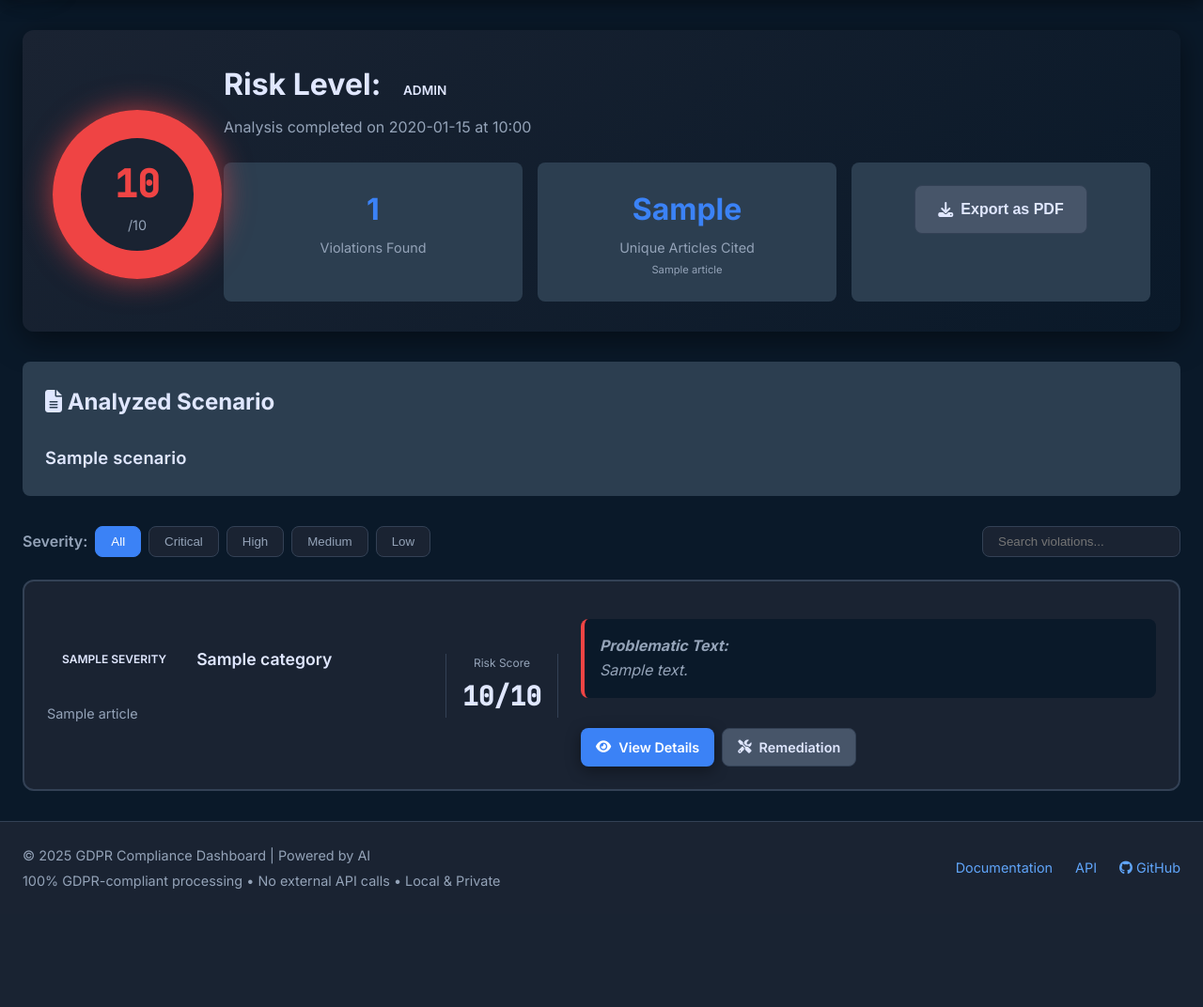
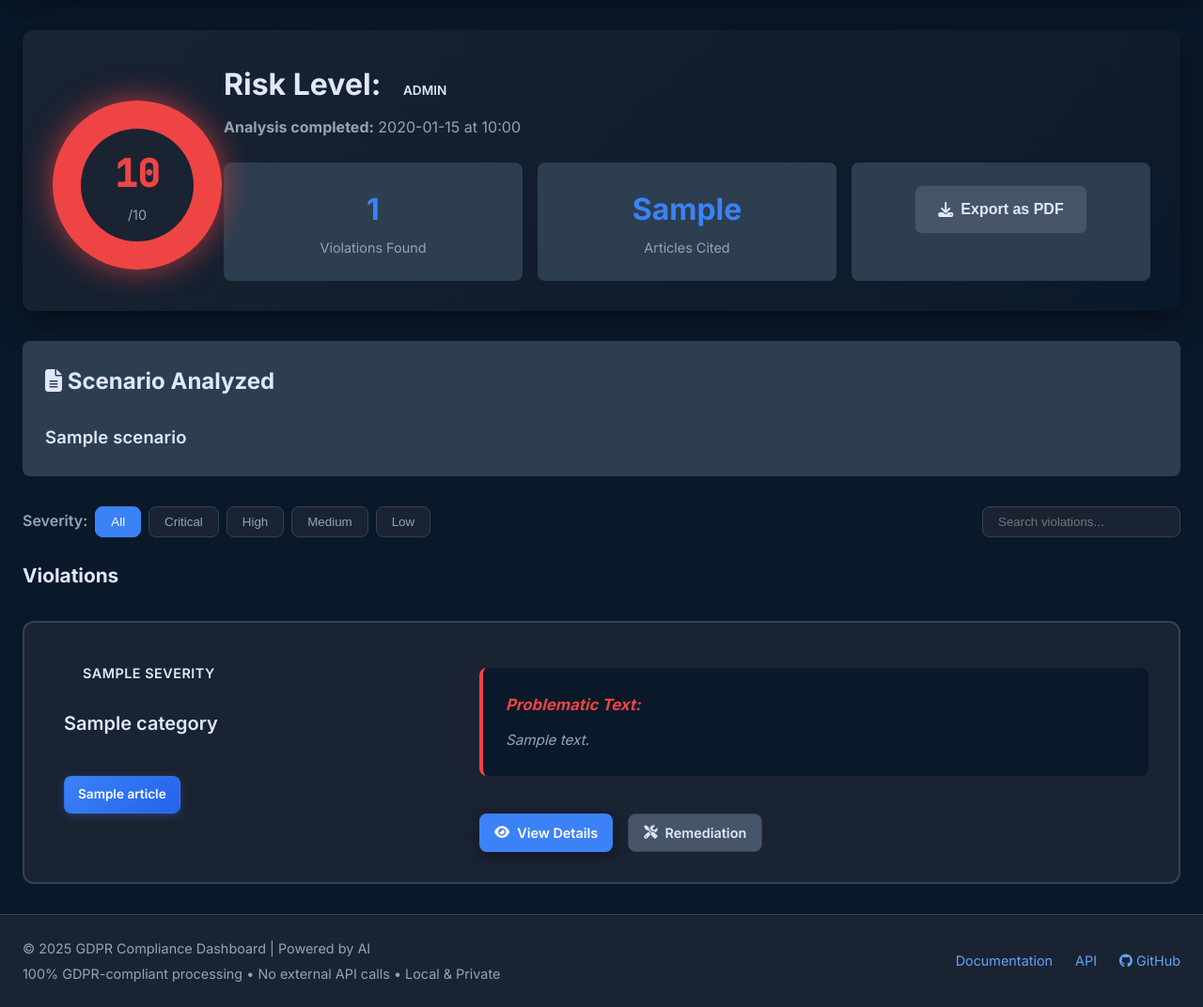
Before and after one commit to Sadegh-rad/GDPR-compliance-RAG, a Flask app: template web_ui/templates/results.html in a window 1280 px wide. Shown: the part 65-1137 px from the top of the page at 94% size. Before the commit the page ends 1011 px from the top, so only its background shows below. Run offline with Flask 3, Linux system fonts and the light colour scheme; the template is opened without the code that fills it: most values are stand-ins (such as "Sample title", 1, 10 or a date in 2020); some libraries are stand-ins or nearby versions.

Commit message:
UI bug fixed

```diff
--- a/web_ui/app.py
+++ b/web_ui/app.py
@@ -320,10 +320,23 @@ def api_analyze():
             # Remove leading/trailing asterisks
             clean_category = clean_category.strip('*').strip()
 
+            # Clean up severity field
+            clean_severity = v_data.severity.strip()
+            clean_severity = clean_severity.replace('**', '')
+            clean_severity = clean_severity.strip('*').strip()
+
+            # Clean up articles list
+            clean_articles = []
+            for article in v_data.articles:
+                clean_art = article.strip()
+                clean_art = clean_art.replace('**', '')
+                clean_art = clean_art.strip('*').strip()
+                clean_articles.append(clean_art)
+
             violation_dict = {
                 'category': clean_category,
-                'severity': v_data.severity,
-                'articles': v_data.articles,
+                'severity': clean_severity,
+                'articles': clean_articles,
                 'risk_score': v_data.risk_score,
                 'evidence': v_data.evidence,
                 'recommendation': v_data.recommendation,
--- a/web_ui/templates/results.html
+++ b/web_ui/templates/results.html
@@ -168,13 +168,13 @@
         background: var(--bg-secondary);
         border: 2px solid var(--border-color);
         border-radius: var(--radius-lg);
-        padding: var(--spacing-lg);
+        padding: var(--spacing-xl);
         position: relative;
         transition: all 0.3s ease;
         display: flex;
         flex-direction: row;
-        align-items: center;
-        gap: var(--spacing-lg);
+        align-items: stretch;
+        gap: var(--spacing-xl);
     }
 
     .violation-card:hover {
@@ -188,7 +188,7 @@
         position: absolute;
         top: 0;
         left: 0;
-        width: 4px;
+        width: 6px;
         height: 100%;
         border-radius: var(--radius-lg) 0 0 var(--radius-lg);
     }
@@ -221,19 +221,22 @@
     }
 
     .article-chip {
-        background: var(--btn-primary);
+        background: linear-gradient(135deg, var(--btn-primary) 0%, #2563EB 100%);
         color: white;
-        padding: var(--spacing-xs) var(--spacing-sm);
-        border-radius: var(--radius-sm);
-        font-size: 0.8rem;
+        padding: 8px 14px;
+        border-radius: var(--radius-md);
+        font-size: 0.85rem;
         font-weight: 600;
         cursor: pointer;
         transition: all 0.3s ease;
+        border: 1px solid rgba(59, 130, 246, 0.3);
+        box-shadow: 0 2px 8px rgba(59, 130, 246, 0.3);
     }
 
     .article-chip:hover {
-        background: var(--btn-primary-hover);
-        box-shadow: var(--glow-blue);
+        background: linear-gradient(135deg, #2563EB 0%, #1D4ED8 100%);
+        box-shadow: 0 4px 12px rgba(59, 130, 246, 0.5);
+        transform: translateY(-2px);
     }
 
     .problematic-text {
@@ -272,25 +275,23 @@
 
 {% block content %}
 <!-- Results Header with Risk Gauge -->
-<div class="results-header">
+<section class="results-header" aria-label="Analysis Summary">
     <div class="risk-gauge-container">
-        <div class="risk-gauge">
+        <div class="risk-gauge" aria-label="Risk Score Gauge">
             <div class="risk-gauge-circle">
                 <div class="risk-gauge-inner">
-                    <div class="risk-score">{{ result.risk_score }}</div>
+                    <div class="risk-score" aria-label="Risk Score">{{ result.risk_score }}</div>
                     <div class="risk-label">/10</div>
                 </div>
             </div>
         </div>
-
         <div style="flex: 1; min-width: 300px;">
             <h1 style="font-size: 2rem; font-weight: 700; margin-bottom: var(--spacing-sm);">
                 Risk Level: <span class="badge badge-{{ result.risk_level|lower }}">{{ result.risk_level }}</span>
             </h1>
             <p style="color: var(--text-secondary); margin-bottom: var(--spacing-lg);">
-                Analysis completed on {{ result.timestamp[:10] }} at {{ result.timestamp[11:16] }}
+                <strong>Analysis completed:</strong> {{ result.timestamp[:10] }} at {{ result.timestamp[11:16] }}
             </p>
-
             <div class="metric-cards">
                 <div class="metric-card">
                     <div class="metric-value">{{ result.total_violations }}</div>
@@ -298,28 +299,7 @@
                 </div>
                 <div class="metric-card">
                     <div class="metric-value" title="Unique articles referenced across all violations">{{ result.articles_cited }}</div>
-                    <div class="metric-label">Unique Articles Cited</div>
-                    {% set unique_articles = [] %}
-                    {% for violation in result.violations %}
-                        {% for article in violation.articles %}
-                            {% set normalized_article = '' %}
-                            {% if 'Article' in article %}
-                                {% set normalized_article = 'Article ' + article.replace('Article', '').replace('(', '-').replace(')', '').replace('**', '').strip() %}
-                            {% elif 'Recital' in article %}
-                                {% set normalized_article = 'Recital ' + article.replace('Recital', '').replace('(', ' ').replace(')', '').replace('**', '').strip() %}
-                            {% else %}
-                                {% set normalized_article = article.replace('**', '').strip() %}
-                            {% endif %}
-                            {% if normalized_article not in unique_articles %}
-                                {% set _ = unique_articles.append(normalized_article) %}
-                            {% endif %}
-                        {% endfor %}
-                    {% endfor %}
-                    <div style="font-size: 0.7rem; color: var(--text-secondary); margin-top: 4px; max-height: 60px; overflow-y: auto;">
-                        {% for article in unique_articles %}
-                            {{ article }}{% if not loop.last %}, {% endif %}
-                        {% endfor %}
-                    </div>
+                    <div class="metric-label">Articles Cited</div>
                 </div>
                 <div class="metric-card">
                     <button class="btn btn-secondary" onclick="GDPRDashboard.exportAnalysis('{{ analysis_id }}', 'pdf')">
@@ -330,105 +310,99 @@
             </div>
         </div>
     </div>
-</div>
+</section>
 
 <!-- Scenario Card -->
-<div class="scenario-card">
-    <h2 class="card-title" style="font-size: 1.5rem; font-weight: 700; color: var(--text-primary); margin-bottom: var(--spacing-lg);"><i class="fas fa-file-alt"></i> Analyzed Scenario</h2>
+<section class="scenario-card" aria-label="Analyzed Scenario">
+    <h2 class="card-title" style="font-size: 1.5rem; font-weight: 700; color: var(--text-primary); margin-bottom: var(--spacing-lg);">
+        <i class="fas fa-file-alt"></i> Scenario Analyzed
+    </h2>
     <div class="scenario-text">{{ result.scenario }}</div>
-</div>
+</section>
 
 <!-- Filter Bar -->
-<div class="filter-bar">
+<nav class="filter-bar" aria-label="Filter Violations">
     <div class="filter-group">
         <span style="color: var(--text-secondary); font-weight: 600;">Severity:</span>
-        <button class="filter-btn active" data-filter="all">All</button>
-        <button class="filter-btn" data-filter="critical">Critical</button>
-        <button class="filter-btn" data-filter="high">High</button>
-        <button class="filter-btn" data-filter="medium">Medium</button>
-        <button class="filter-btn" data-filter="low">Low</button>
+        <button class="filter-btn active" data-filter="all" aria-label="Show all severities">All</button>
+        <button class="filter-btn" data-filter="critical" aria-label="Show critical only">Critical</button>
+        <button class="filter-btn" data-filter="high" aria-label="Show high only">High</button>
+        <button class="filter-btn" data-filter="medium" aria-label="Show medium only">Medium</button>
+        <button class="filter-btn" data-filter="low" aria-label="Show low only">Low</button>
     </div>
-
     <div style="flex: 1;"></div>
-
     <div class="filter-group">
         <input
             type="search"
             id="searchViolations"
             placeholder="Search violations..."
+            aria-label="Search violations"
             style="padding: var(--spacing-sm) var(--spacing-md); background: var(--bg-secondary); border: 1px solid var(--border-color); border-radius: var(--radius-md); color: var(--text-primary);"
         >
     </div>
-</div>
+</nav>
 
 <!-- Violations Grid -->
-<div class="violation-grid">
+<section class="violation-grid" aria-label="Violations List">
+    <h2 style="font-size: 1.3rem; font-weight: 700; color: var(--text-primary); margin-bottom: var(--spacing-md);">Violations</h2>
     {% for violation in result.violations %}
-    <div class="violation-card {{ violation.severity|lower }}"
+    <article class="violation-card {{ violation.severity|lower }}"
          data-severity="{{ violation.severity|lower }}"
-         data-search="{{ violation.category|lower }} {{ violation.articles|join(' ')|lower }}">
+         data-search="{{ violation.category|lower }} {{ violation.articles|join(' ')|lower }}"
+         aria-label="Violation: {{ violation.category }}">
 
-        <!-- Left section: Title and Badge -->
-        <div style="flex: 0 0 400px; display: flex; flex-direction: column; gap: var(--spacing-md);">
-            <div class="violation-header" style="display: flex; align-items: center; gap: var(--spacing-md);">
-                <span class="badge badge-{{ violation.severity|lower }}" style="flex-shrink: 0; font-size: 0.75rem;">
-                    {{ violation.severity.replace('**', '').replace('*', '').strip() }}
+        <!-- Left section: Badge, Title and Articles -->
+        <div style="flex: 0 0 420px; display: flex; flex-direction: column; gap: var(--spacing-lg); min-width: 300px; padding-left: 10px;">
+            <div class="violation-header" style="display: flex; flex-direction: column; gap: var(--spacing-md);">
+                <span class="badge badge-{{ violation.severity|lower }}" style="align-self: flex-start; font-size: 0.9rem; padding: 10px 20px; letter-spacing: 0.5px;">
+                    {{ violation.severity }}
                 </span>
-                <div class="violation-title" style="flex: 1; font-size: 1.1rem; line-height: 1.5; font-weight: 600;">
-                    {{ violation.category.replace('**', '').replace('*', '').strip() }}
+                <div class="violation-title" style="font-size: 1.25rem; line-height: 1.6; font-weight: 600; color: var(--text-primary);">
+                    {{ violation.category }}
                 </div>
             </div>
-
-            <div style="font-size: 0.9rem; color: var(--text-secondary);">
+            <div class="articles-chips" style="display: flex; flex-wrap: wrap; gap: 8px;">
                 {% for article in violation.articles %}
-                    {% if 'Article' in article %}
-                        <span style="margin-right: 8px;">Article {{ article.replace('Article', '').replace('(', '-').replace(')', '').replace('**', '').replace('*', '').strip() }}</span>
-                    {% elif 'Recital' in article %}
-                        <span style="margin-right: 8px;">Recital {{ article.replace('Recital', '').replace('(', ' ').replace(')', '').replace('**', '').replace('*', '').strip() }}</span>
+                {% set clean_article = article.replace('**', '').replace('*', '').strip() %}
+                {% if clean_article %}
+                <span class="article-chip" title="GDPR {{ clean_article }}" style="white-space: nowrap;">
+                    {% if 'Article' in clean_article %}
+                        Article {{ clean_article.replace('Article', '').replace('(', ' ').replace(')', '').strip() }}
+                    {% elif 'Recital' in clean_article %}
+                        Recital {{ clean_article.replace('Recital', '').replace('(', ' ').replace(')', '').strip() }}
                     {% else %}
-                        <span style="margin-right: 8px;">{{ article.replace('**', '').replace('*', '').strip() }}</span>
+                        {{ clean_article }}
                     {% endif %}
+                </span>
+                {% endif %}
                 {% endfor %}
             </div>
         </div>
 
-        <!-- Middle section: Risk Score -->
-        <div style="flex: 0 0 120px; display: flex; align-items: center; justify-content: center; border-left: 1px solid var(--border-color); border-right: 1px solid var(--border-color); padding: 0 var(--spacing-md);">
-            <div style="text-align: center;">
-                <div style="font-size: 0.75rem; color: var(--text-secondary); margin-bottom: var(--spacing-xs);">
-                    Risk Score
-                </div>
-                <div style="font-size: 1.75rem; font-weight: 700; color: var(--color-{{ violation.severity|lower }}); font-family: 'JetBrains Mono', monospace;">
-                    {{ violation.risk_score }}/10
-                </div>
-            </div>
-        </div>
-
         <!-- Right section: Problematic Text and Actions -->
-        <div style="flex: 1; display: flex; flex-direction: column; gap: var(--spacing-md);">
+        <div style="flex: 1; display: flex; flex-direction: column; gap: var(--spacing-lg); min-width: 350px; justify-content: space-between;">
             {% if violation.problematic_text %}
-            <div class="problematic-text" style="margin-bottom: 0;">
-                <strong>Problematic Text:</strong><br>
-                {{ violation.problematic_text[:150] }}{% if violation.problematic_text|length > 150 %}...{% endif %}
+            <div class="problematic-text" style="margin-bottom: 0; padding: var(--spacing-lg); font-size: 1rem; line-height: 1.8; flex: 1;">
+                <strong style="font-size: 1.05rem; color: var(--color-critical); display: block; margin-bottom: var(--spacing-sm);">Problematic Text:</strong>
+                <span style="font-size: 0.95rem; color: var(--text-secondary);">{{ violation.problematic_text[:300] }}{% if violation.problematic_text|length > 300 %}...{% endif %}</span>
             </div>
             {% endif %}
-
-            <div class="violation-actions" style="display: flex; gap: var(--spacing-sm); justify-content: flex-start;">
+            <div class="violation-actions" style="display: flex; gap: var(--spacing-md); justify-content: flex-start;">
                 <a href="{{ url_for('violation_detail', analysis_id=analysis_id, violation_index=loop.index0) }}"
-                   class="btn btn-primary btn-sm">
+                   class="btn btn-primary btn-sm" aria-label="View details for {{ violation.category }}" style="flex: 0 0 auto;">
                     <i class="fas fa-eye"></i>
                     View Details
                 </a>
                 <a href="{{ url_for('remediation_page', analysis_id=analysis_id, violation_index=loop.index0) }}"
-                   class="btn btn-secondary btn-sm">
+                   class="btn btn-secondary btn-sm" aria-label="Remediation for {{ violation.category }}" style="flex: 0 0 auto;">
                     <i class="fas fa-tools"></i>
                     Remediation
                 </a>
             </div>
         </div>
-    </div>
+    </article>
     {% endfor %}
-</div>
+</section>
 
 <script>
 // Filter functionality
```
Also changed, not shown: web_ui/static/css/main.css (+26 -13 lines).
